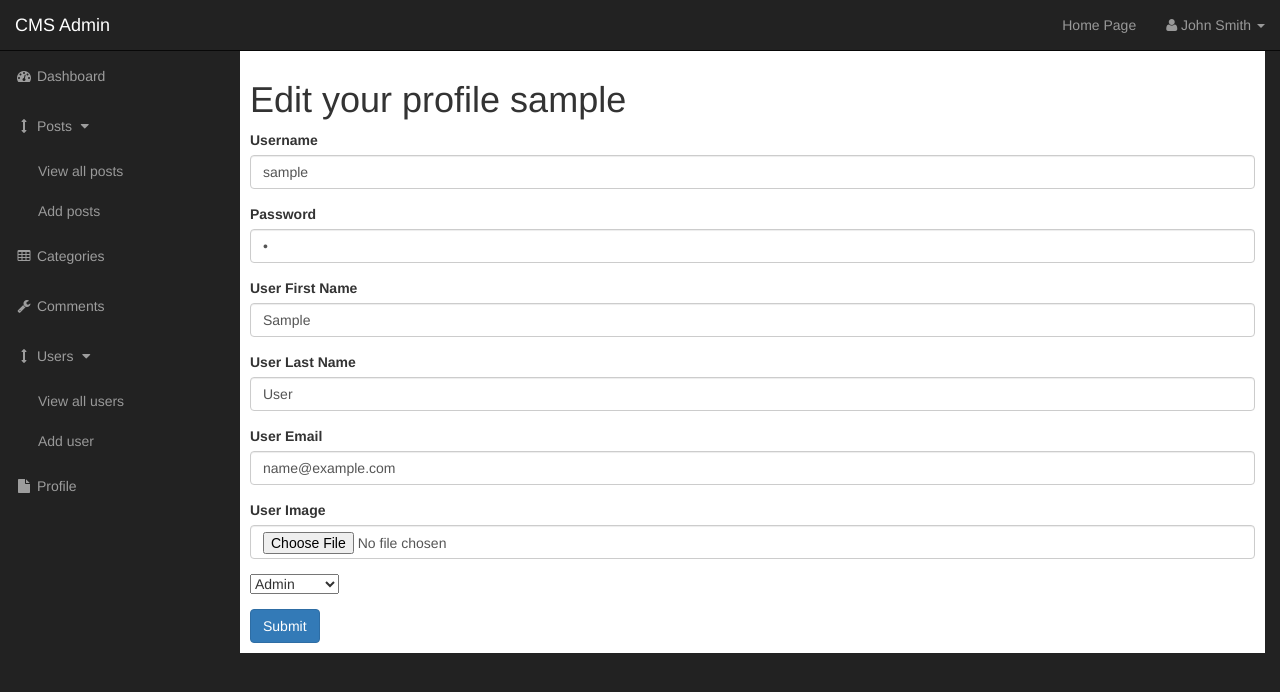
After one commit to artanramanaj/ContentManagmentSystem, a PHP site: page /admin/profile.php in a window 1280 px wide. The commit adds this page. Shown: the top 692 px of the page. Run offline with PHP 8.4, Linux system fonts and the light colour scheme; the visitor is signed in with stand-in values (Sample User, id 1); tables that the repository leaves empty or names only in its code hold one stand-in row (values such as "Sample post").

Commit message:
adding user profile

```diff
--- a/admin/includes/admin_navigation.php
+++ b/admin/includes/admin_navigation.php
@@ -36,9 +36,9 @@
                 <a href="#"><i class="fa fa-fw fa-dashboard"></i> Dashboard</a>
             </li>
             <li>
-                <a href="javascript:;" data-toggle="collapse" data-target="#post_dropdown"><i
+                <a href="javascript:;" ><i
                         class="fa fa-fw fa-arrows-v"></i> Posts <i class="fa fa-fw fa-caret-down"></i></a>
-                <ul id="post_dropdown" class="collapse">
+                <ul id="post_dropdown" >
                     <li>
                         <a href="posts.php">View all posts</a>
                     </li>
@@ -56,9 +56,9 @@
                 <a href="comments.php"><i class="fa fa-fw fa-wrench"></i> Comments</a>
             </li>
             <li>
-                <a href="javascript:;" data-toggle="collapse" data-target="#users"><i class="fa fa-fw fa-arrows-v"></i>
+                <a href="javascript:;" ><i class="fa fa-fw fa-arrows-v"></i>
                     Users <i class="fa fa-fw fa-caret-down"></i></a>
-                <ul id="users" class="collapse">
+                <ul id="users" >
                     <li>
                         <a href="users.php">View all users</a>
                     </li>
@@ -68,7 +68,7 @@
                 </ul>
             </li>
             <li>
-                <a href="blank-page.html"><i class="fa fa-fw fa-file"></i> Profile</a>
+                <a href="profile.php"><i class="fa fa-fw fa-file"></i> Profile</a>
             </li>
 
         </ul>
--- a/admin/index.php
+++ b/admin/index.php
@@ -15,7 +15,11 @@
                     <div class="col-lg-12">
                         <h1 class="page-header">
                             Welcome to admin
-                            <small><?php echo $_SESSION['username'] ?></small>
+                            <?php
+                            if(isset($_SESSION['username'])) {
+                                echo '<small>' . $_SESSION['username'] . '</small>';
+                            }
+                            ?>
                         </h1>
 
                           <?php
--- /dev/null
+++ b/admin/profile.php
@@ -0,0 +1,98 @@
+<?php include "includes/admin_header.php" ?>
+<?php include "includes/functions.php" ?>
+<?php session_start() ?>
+<div id="wrapper">
+<div class="container-fluid">
+<div id="page-wrapper">
+
+
+<?php
+$get_user_username = $_SESSION['username'];
+$query = "SELECT * FROM users WHERE username = '$get_user_username'";
+$result = mysqli_query($connection, $query);
+
+while ($row = mysqli_fetch_assoc($result)) {
+    $username = $row['username'];
+    $password = $row['user_password'];
+    $firstname = $row['user_firstname'];
+    $lastname = $row['user_lastname'];
+    $email = $row['user_email'];
+    $image = $row['user_image'];
+    $role = $row['user_role'];
+
+?>
+<h1>Edit your profile <?php echo $username ? $username : "user"; ?></h1>
+    <!-- Navigation -->
+    <?php include "includes/admin_navigation.php" ?>
+
+
+
+    <form action='' method='POST'>
+  <div class="form-group">
+    <label for="username">Username</label>
+    <input type="text" value="<?php echo $username ?>" class="form-control" name="username" id="username" aria-describedby="username" >
+  </div>
+  <div class="form-group">
+    <label for="exampleInputPassword1">Password</label>
+    <input type="password" value="<?php echo $password ?>" name="password" class="form-control" id="exampleInputPassword1" placeholder="Password">
+  </div>
+
+  <div class="form-group">
+    <label for="firstname">User First Name</label>
+    <input type="text" value="<?php echo $firstname ?>" class="form-control" id="firstname" name="firstname" aria-describedby="firstname" placeholder="firstname">
+  </div>
+  <div class="form-group">
+    <label for="lastname">User Last Name</label>
+    <input type="text" value="<?php echo $lastname ?>" class="form-control" id="lastname" name="lastname" aria-describedby="lastname" placeholder="lastname">
+  </div>
+  <div class="form-group">
+    <label for="email">User Email</label>
+    <input type="email" value="<?php echo $email ?>" class="form-control" id="email" name="email" aria-describedby="email" placeholder="email">
+  </div>
+  <div class="form-group">
+    <label for="userimage">User Image</label>
+    <input type="file" value="<?php echo $image ?>"  class="form-control" name="userimage" id="userimage" aria-describedby="userimage" placeholder="userimage">
+  </div>
+  <div class="form-group">
+    <select name="role" id="role" value="<?php echo $role ?>">
+      <option value="Admin">Admin</option>
+      <option value="Subscriber">Subscriber</option>
+    </select>
+  </div>
+  <!-- <div class="form-group">
+    <label for="randSalt">User randSalt</label>
+    <input type="text" class="form-control" name="randSalt" id="randSalt" aria-describedby="role" placeholder="user randSalt">
+  </div> -->
+
+  <button type="submit" name="submit" class="btn btn-primary">Submit</button>
+</form>
+<?php } ?>
+
+
+<?php
+
+if(isset($_SESSION['username'])) {
+
+  if(isset($_POST['submit'])) {
+    echo "yeahahahhaha";
+    $username = $_POST['username'];
+    $password = $_POST['password'];
+    $firstname = $_POST['firstname'];
+    $lastname = $_POST['lastname'];
+    $email = $_POST['email'];
+    $role = $_POST['role'];
+
+    $query = "UPDATE users SET username ='$username', user_password ='$password', user_firstname='$firstname', user_lastname='$lastname', user_email='$email', user_role='$role'
+
+    WHERE username= '$username'";
+
+    $res = mysqli_query($connection,$query);
+  }
+}
+
+?>
+
+        </div>
+          </div>
+        <!-- /#page-wrapper -->
+        <?php include "includes/admin_footer.php" ?>
--- a/includes/logout.php
+++ b/includes/logout.php
@@ -2,5 +2,10 @@
 
 <?php
 
+    $_SESSION['username'] = null;
+    $_SESSION['user_role'] = null;
+    $_SESSION['firstname'] = null;
+    $_SESSION['lastname'] = null;
+    header("location: ../index.php");
 
 ?>
```
Also changed, not shown: includes/navigation.php (+9 -4 lines).
